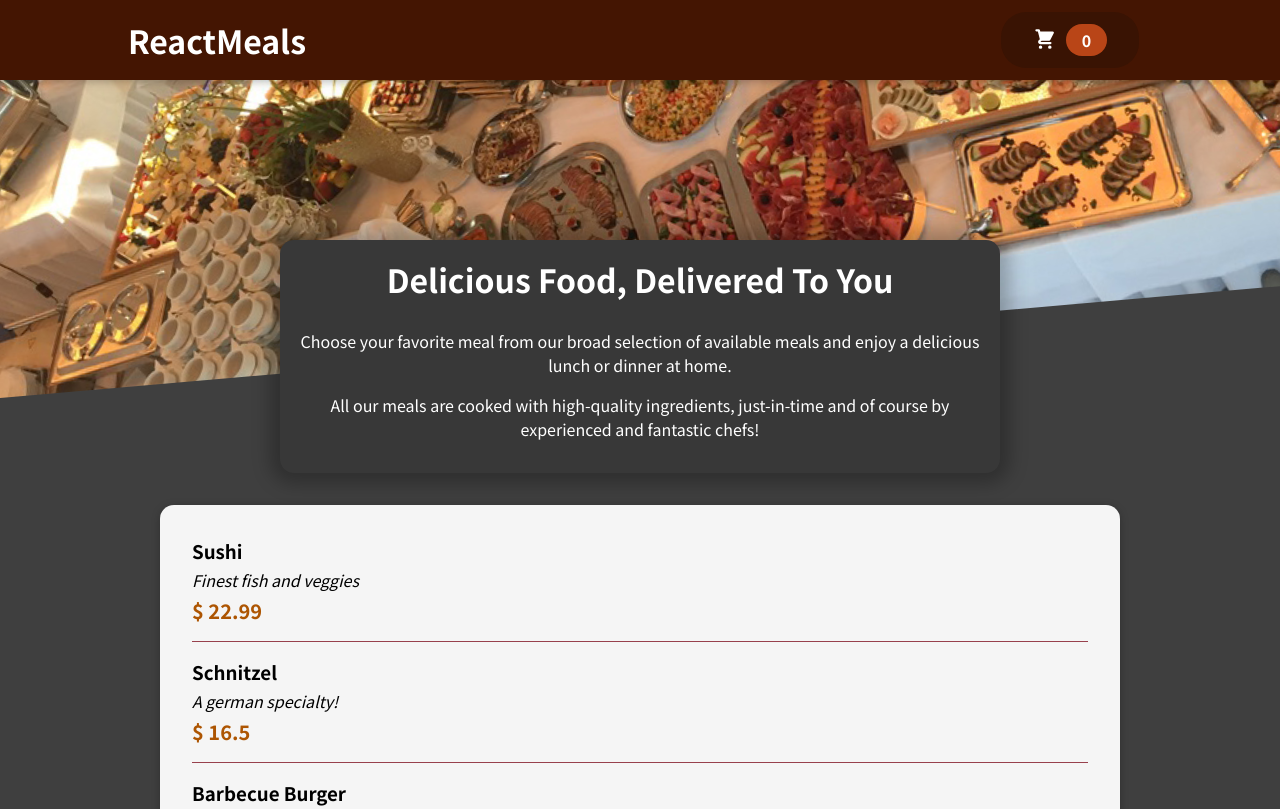
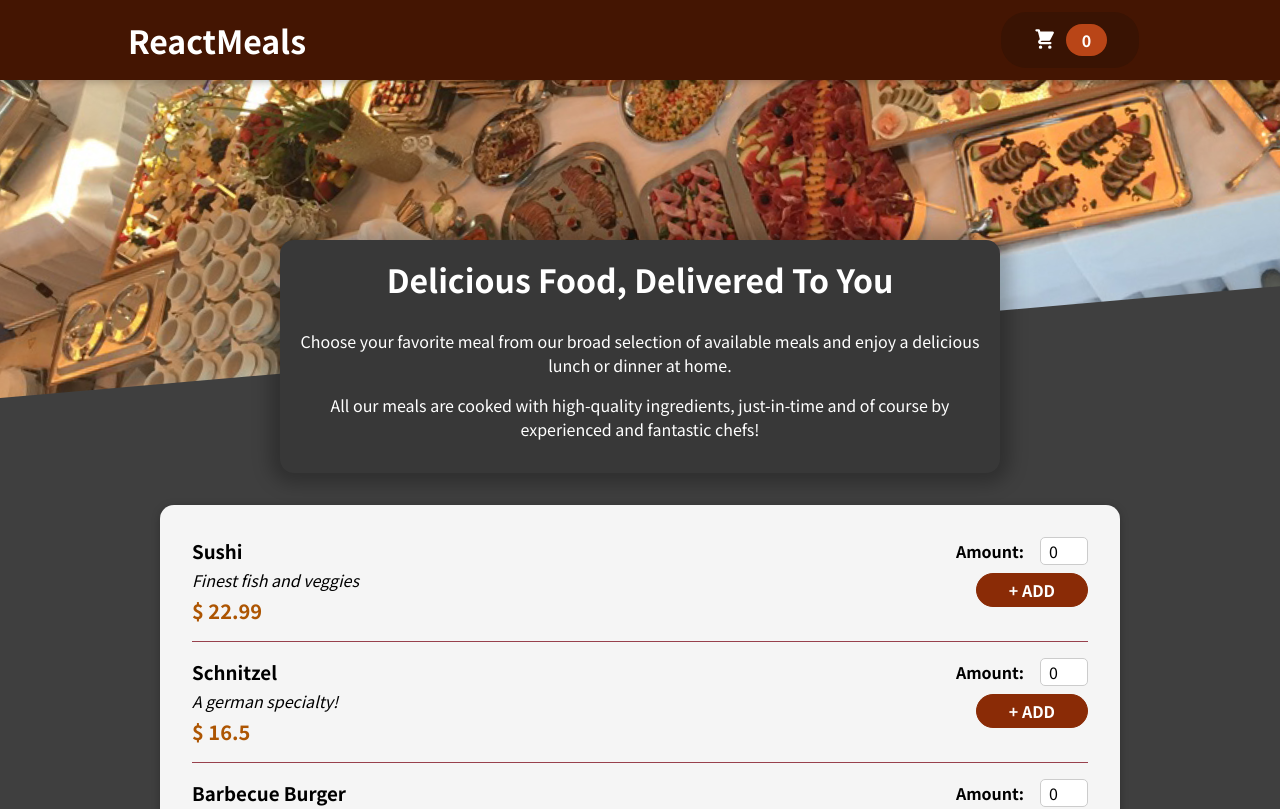
Before and after one commit to Ankita7238/ReactMeal, a React (Create React App) app: page / in a window 1280 px wide. Shown: the top 809 px of the page. Built offline with nearby package versions, Linux system fonts and the light colour scheme.

Commit message:
MealFormComponent

```diff
--- /dev/null
+++ b/src/components/Meals/MealForm.js
@@ -0,0 +1,15 @@
+import classes from './MealForm.module.css'
+export default function MealForm()
+{
+    return (
+        <>
+        <form className={classes.form}>
+           <div className={classes.input}>
+                <label htmlFor="amt">Amount:</label>
+                <input type="number" id="amt" min='1' max='10' defaultValue='0'/>
+            </div>
+            <button type="submit">+ ADD</button>
+        </form>
+        </>
+    )
+}
--- /dev/null
+++ b/src/components/Meals/MealForm.module.css
@@ -0,0 +1,39 @@
+.form {
+    text-align: right;
+  }
+
+  .form button {
+    font: inherit;
+    cursor: pointer;
+    background-color: #8a2b06;
+    border: 1px solid #8a2b06;
+    color: white;
+    padding: 0.25rem 2rem;
+    border-radius: 20px;
+    font-weight: bold;
+  }
+
+  .form button:hover,
+  .form button:active {
+    background-color: #641e03;
+    border-color: #641e03;
+  }
+
+  .input {
+    display: flex;
+    align-items: center;
+    margin-bottom: 0.5rem;
+  }
+
+  .input label {
+    font-weight: bold;
+    margin-right: 1rem;
+  }
+
+  .input input {
+    width: 3rem;
+    border-radius: 5px;
+    border: 1px solid #ccc;
+    font: inherit;
+    padding-left: 0.5rem;
+  }
--- a/src/components/Meals/MealItem.js
+++ b/src/components/Meals/MealItem.js
@@ -1,4 +1,5 @@
 import classes from './MealItem.module.css';
+import MealForm from './MealForm';
 
 const MealItem = (props) => {
   return (
@@ -8,7 +9,11 @@ const MealItem = (props) => {
         <div className={classes.description}>{props.description}</div>
         <div className={classes.price}>$ {props.price}</div>
       </div>
-      <div></div>
+      <div>
+        <MealForm/>
+      </div>
+
+
     </li>
   );
 };
```
